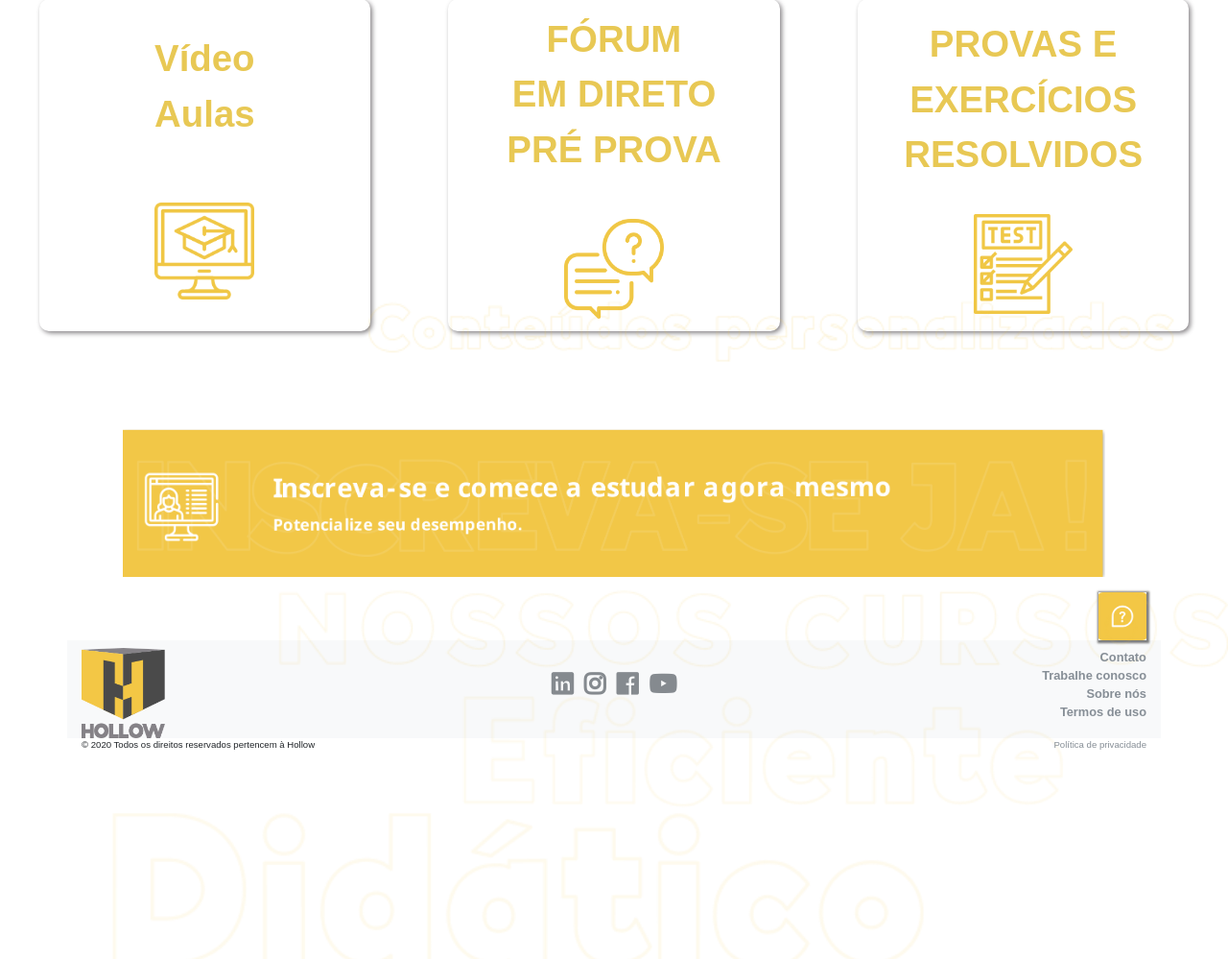
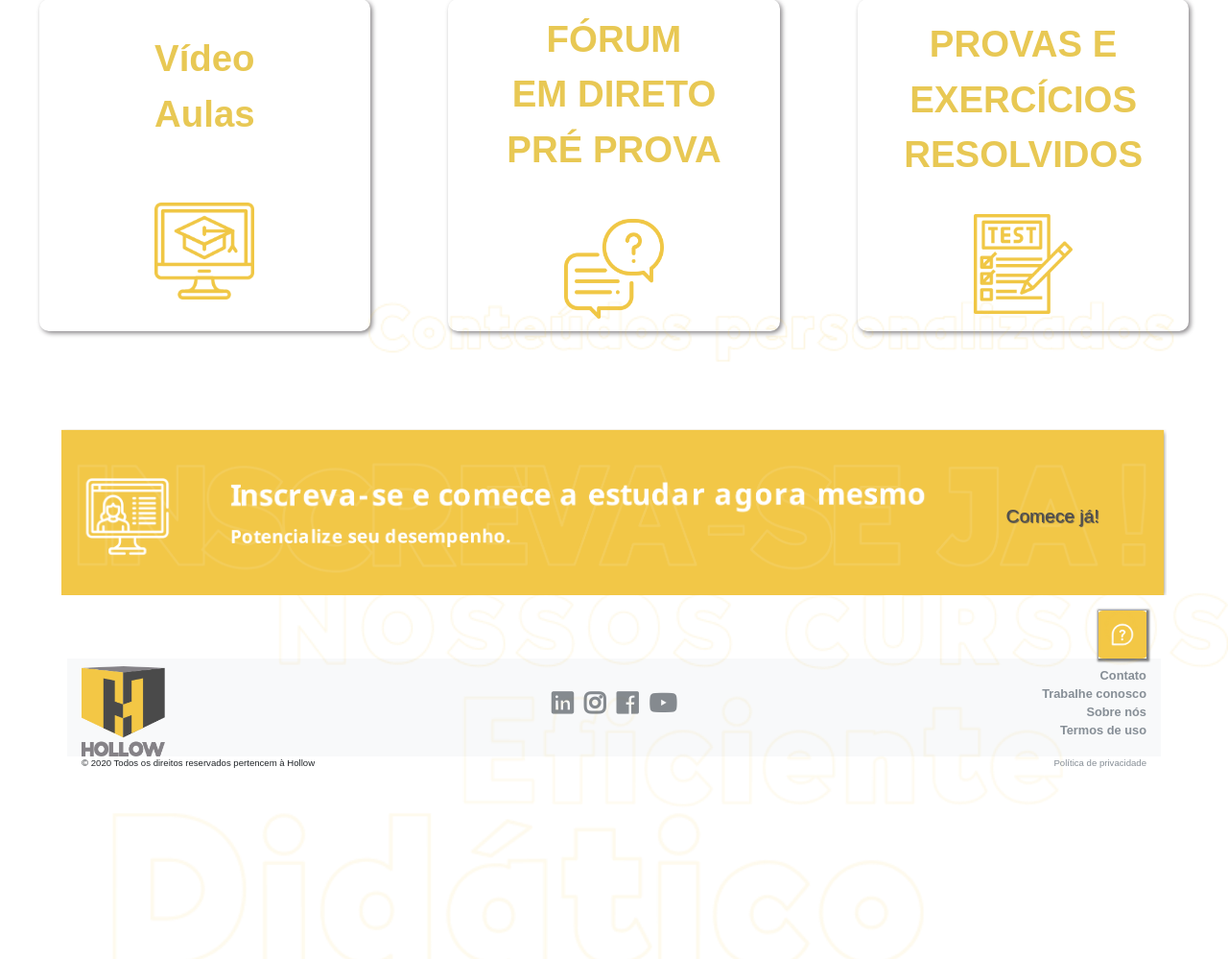
Before and after one commit to SapnaGulati/hollow-website, a Django app: page / in a window 1280 px wide. Shown: the part 1667-2666 px from the top of the page at 96% size. Run offline with Django 3.2, Linux system fonts and the light colour scheme; some libraries are stand-ins or nearby versions; some web fonts are replaced.

Commit message:
added sign-in button
Co-authored-by: wdvictor <victorhpantunes@gmail.com>

```diff
--- a/website/static/website/css/index.css
+++ b/website/static/website/css/index.css
@@ -64,12 +64,11 @@
 
 #video {
   text-align: center;
-  width: 70%;
   box-shadow: 4px 4px 7px #4d4c4d;
 }
 
 #content-row {
-  width: 100vw;
+  width: 100%;
   height: 35vw;
   display: flex;
   flex-direction: row;
@@ -80,7 +79,7 @@
   box-shadow: 2px 2px 5px #858285;
   border-radius: 10px 10px 10px 10px;
   align-items: center;
-  width: 27vw;
+  width: 27%;
   height: 27vw;
   display: flex;
   flex-direction: column;
@@ -102,11 +101,32 @@
 #sign-in {
   display: flex;
   position: relative;
-  width: 100vw;
+  width: 100%;
   justify-content: center;
 }
 
 #sign-in-img {
   position: relative;
-  width: 80vw;
+  width: 90%;
 }
+
+#sign-in-button {
+  position: absolute;
+  margin-top: 6vw;
+  margin-right: 11vw;
+  width: 90%;
+  text-align: right;
+  color: #4d4c4d;
+  font-size: 1.5vw;
+  font-weight: 500;
+  text-shadow: 1px 1px 1px #4d4c4d;
+}
+
+.button-bg {
+  background-color: #e8c854;
+  padding: 1vw 2vw 1vw 2vw;
+  border-radius: 1vw;
+  text-shadow: none;
+  font-weight: 700;
+  box-shadow: 2px 2px 5px #4d4c4d;
+}
--- a/website/templates/website/index.html
+++ b/website/templates/website/index.html
@@ -57,8 +57,10 @@ Hollow - Homepage
 
   <div id="sign-in">
     <div id="sign-in-img">
-      <img src="{% static 'website/img/cardint.png' %}" style="width: 80vw;">
+      <img src="{% static 'website/img/cardint.png' %}" style="width: 90vw;">
+
     </div>
+    <a id="sign-in-button" href="{% url 'login' %}">Comece já!</a>
   </div>
 
 </section>
```
